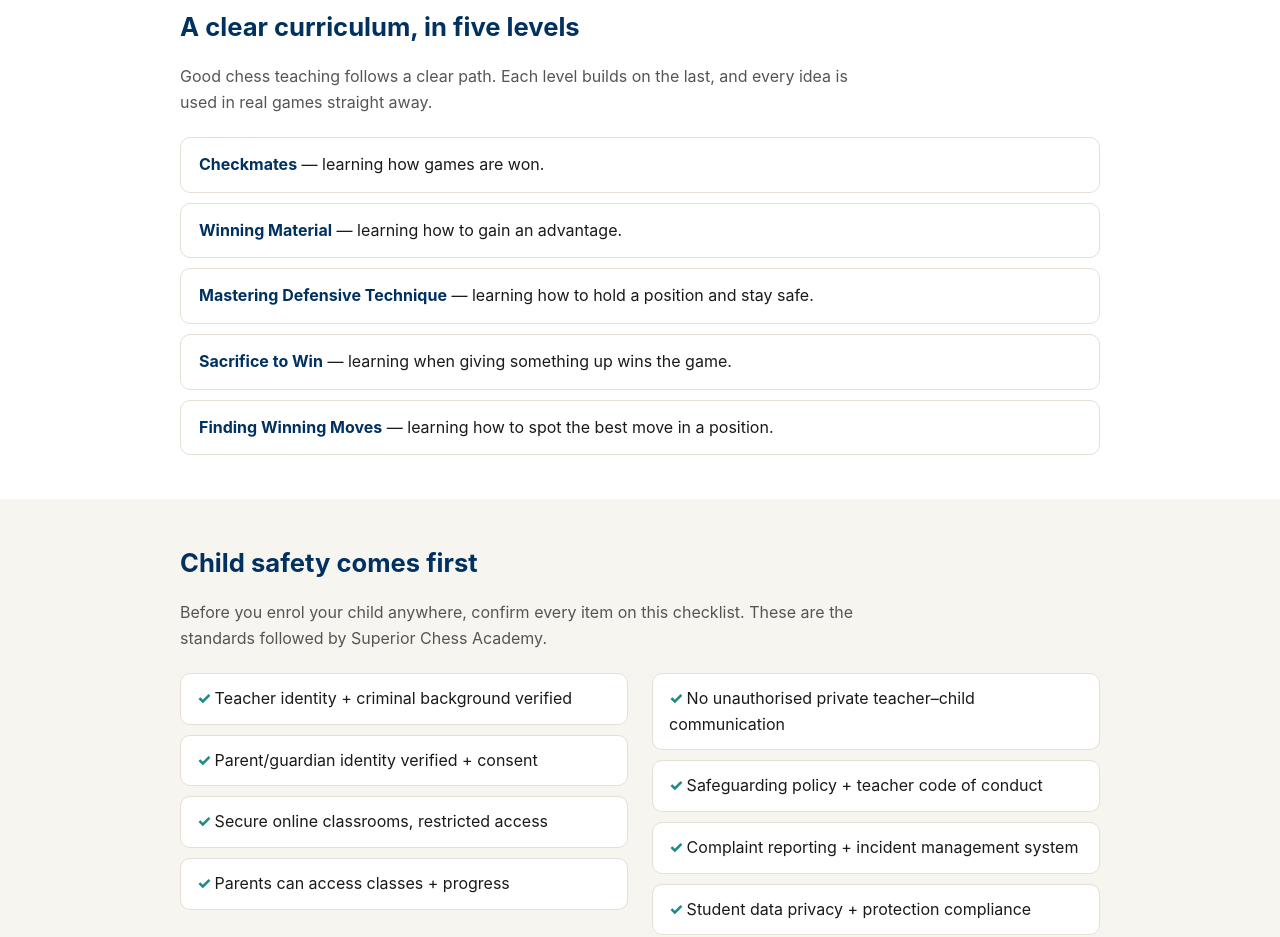
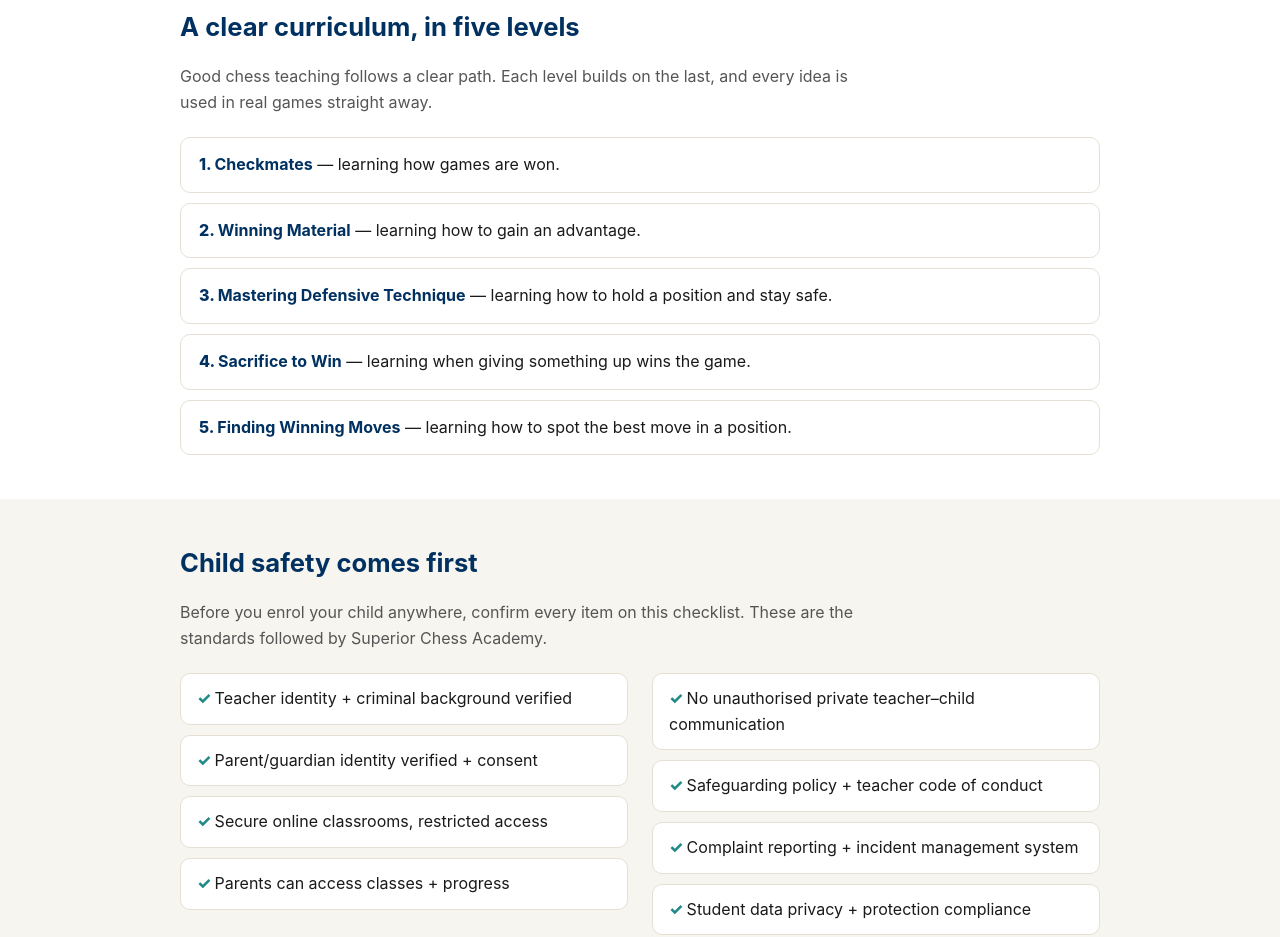
Before and after one commit to superiorchessacademy/superiorchessacademy.github.io, a plain HTML site: page index.html in a window 1280 px wide. Shown: the part 1260-2197 px from the top of the page. Drawn offline with Linux system fonts and the light colour scheme.

Commit message:
Show curriculum numbers as visible counters

```diff
--- a/index.html
+++ b/index.html
@@ -110,7 +110,8 @@
   .card h3 { margin: 0 0 6px; color: var(--navy); }
   .card .num { font-size: 0.85rem; font-weight: 800; color: var(--teal); text-transform: uppercase; letter-spacing: 0.5px; }
   .levels { counter-reset: lvl; list-style: none; padding: 0; margin: 22px 0 0; display: grid; gap: 10px; }
-  .levels li { background: var(--card); border: 1px solid #e5e0d3; border-radius: 10px; padding: 14px 18px; }
+  .levels li { background: var(--card); border: 1px solid #e5e0d3; border-radius: 10px; padding: 14px 18px; counter-increment: lvl; }
+  .levels li::before { content: counter(lvl) ". "; font-weight: 800; color: var(--navy); }
   .levels li b { color: var(--navy); }
   .checklist { columns: 2; column-gap: 24px; margin: 22px 0 0; padding: 0; list-style: none; }
   .checklist li { break-inside: avoid; background: var(--card); border: 1px solid #e5e0d3; border-radius: 10px; padding: 12px 16px; margin-bottom: 10px; }
```
